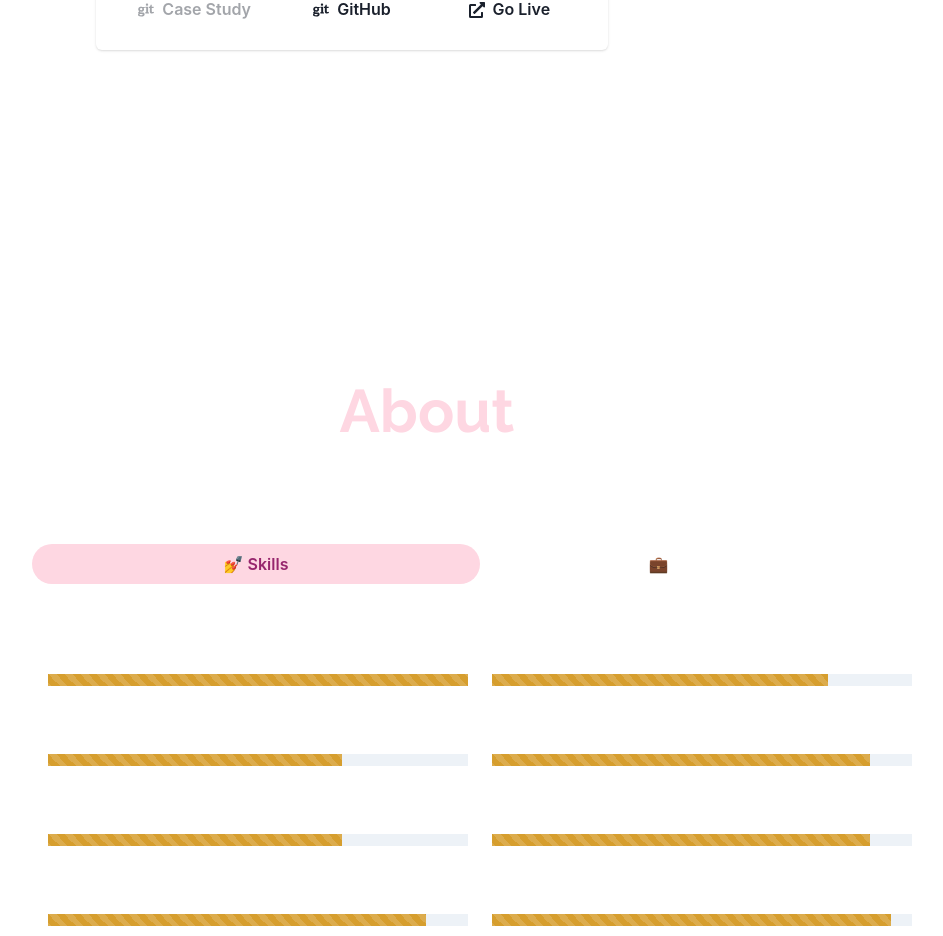
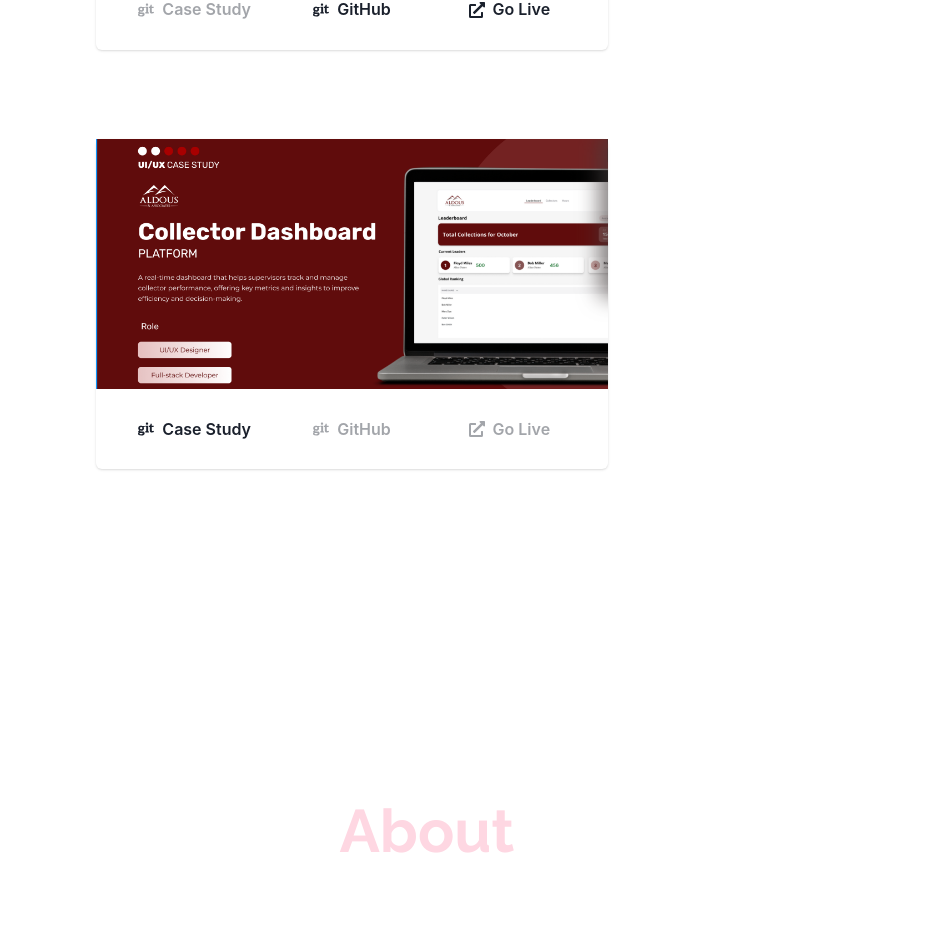
Before and after one commit to leslieecoder/leslieecruzceron, a React (Create React App) app: page / in a window 1280 px wide. Shown: the part 5710-6646 px from the top of the page, without its empty margins (160-1103 px from the left). Built offline with nearby package versions, Linux system fonts and the light colour scheme.

Commit message:
added project

```diff
--- a/src/pages/Projects/Projects.js
+++ b/src/pages/Projects/Projects.js
@@ -9,6 +9,8 @@
 import Vima from '../../assets/vima.png';
 import Havagala from '../../assets/havagala.png'
 import CapitalMomentum from '../../assets/capital-momentum.png'
+import AldousLegal from '../../assets/aldousLegal.png'
+
 // Animation variants for the cards
 const cardVariants = {
   offscreen: {
@@ -83,6 +85,14 @@
     caseStudyLink:'',
     gitHubLink: 'https://github.com/leslieecoder/capital-momentum',
     liveLink: 'https://capital-momentum.vercel.app/',
+    type: 'web'
+  },
+  {
+    id: 8,
+    imageUrl: AldousLegal,
+    caseStudyLink:'https://www.behance.net/gallery/209718405/UX-Design-Case-Study-Collector-Dashboard',
+    gitHubLink: '',
+    liveLink: '',
     type: 'web'
   },
 ];
```
Also changed, not shown: src/assets/aldouslegal.png (added).
